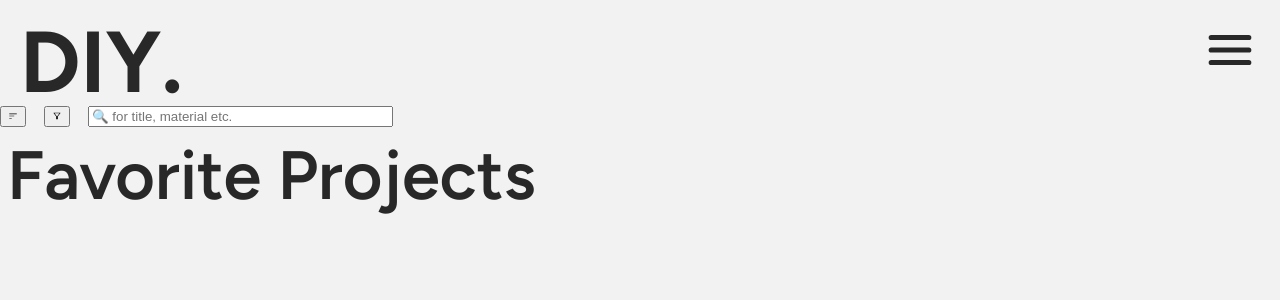
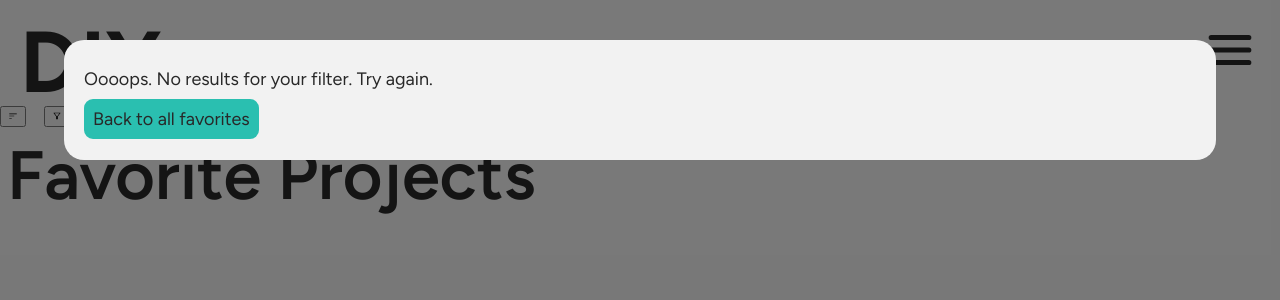
Before and after one commit to jana-scheidemann/DIY-App, a Next.js app: page /projects/favorites in a window 1280 px wide. Shown: the top 300 px of the page. Built offline with nearby package versions, Linux system fonts and the light colour scheme.

Commit message:
build new modal for no-results-message and add on fav-page

```diff
--- /dev/null
+++ b/components/StyledComponents/StyledErrorModal.js
@@ -0,0 +1,33 @@
+import styled from "styled-components";
+
+export default function StyledErrorModal({ children }) {
+  return (
+    <StyledPageBackground>
+      <StyledModalContainer>{children}</StyledModalContainer>
+    </StyledPageBackground>
+  );
+}
+
+const StyledPageBackground = styled.div`
+  position: fixed;
+  z-index: 100;
+  top: 0;
+  left: 0;
+  width: 100%;
+  height: 100%;
+  background-color: var(--modal-background);
+`;
+
+const StyledModalContainer = styled.div`
+  overflow-y: auto;
+  height: fit-content;
+  position: fixed;
+  z-index: 101;
+  top: calc(5%);
+  right: calc(5%);
+  bottom: calc(5%);
+  left: calc(5%);
+  background-color: var(--modal-menu-background);
+  border-radius: 20px;
+  padding: 10px 20px 30px 20px;
+`;
--- a/pages/_app.js
+++ b/pages/_app.js
@@ -5,6 +5,7 @@ import GlobalStyle from "../styles";
 import StyledGlobalContainer from "@/components/StyledComponents/StyledGlobalContainer";
 import Link from "next/link";
 import StyledModal from "@/components/StyledComponents/StyledModal";
+import StyledErrorModal from "@/components/StyledComponents/StyledErrorModal";
 import styled from "styled-components";
 import Fuse from "fuse.js";
 import { ToastContainer, toast } from "react-toastify";
@@ -180,13 +181,13 @@ export default function App({ Component, pageProps }) {
           onSortDuration={handleSortDuration}
         />
 
-        {displayedProjects.length === 0 && (
-          <StyledModal>
+        {searchResults.length === 0 && (
+          <StyledErrorModal>
             <p>Oooops. No results for your filter. Try again.</p>
             <StyledLink href={"/"} onClick={resetProjectFilter}>
               Back to all Projects
             </StyledLink>
-          </StyledModal>
+          </StyledErrorModal>
         )}
       </StyledGlobalContainer>
     </>
--- a/pages/projects/favorites.js
+++ b/pages/projects/favorites.js
@@ -2,6 +2,9 @@ import Project from "@/components/Project";
 import SearchField from "@/components/SearchField";
 import { StyledSection } from "@/components/StyledComponents/StyledSection";
 import { StyledHeadlineH2 } from "@/components/StyledComponents/StyledHeadline";
+import StyledErrorModal from "@/components/StyledComponents/StyledErrorModal";
+import styled from "styled-components";
+import Link from "next/link";
 
 export default function FavoritesPage({
   searchResults,
@@ -47,6 +50,23 @@ export default function FavoritesPage({
           />
         ))}
       </StyledSection>
+
+      {favoriteProjects.length === 0 && (
+        <StyledErrorModal>
+          <p>Oooops. No results for your filter. Try again.</p>
+          <StyledLink href={"/projects/favorites"} onClick={onResetFilters}>
+            Back to all favorites
+          </StyledLink>
+        </StyledErrorModal>
+      )}
     </>
   );
 }
+
+const StyledLink = styled(Link)`
+  background-color: var(--background-color-blue);
+  color: var(--text-color);
+  text-decoration: none;
+  padding: 0.5em;
+  border-radius: 0.5em;
+`;
```
